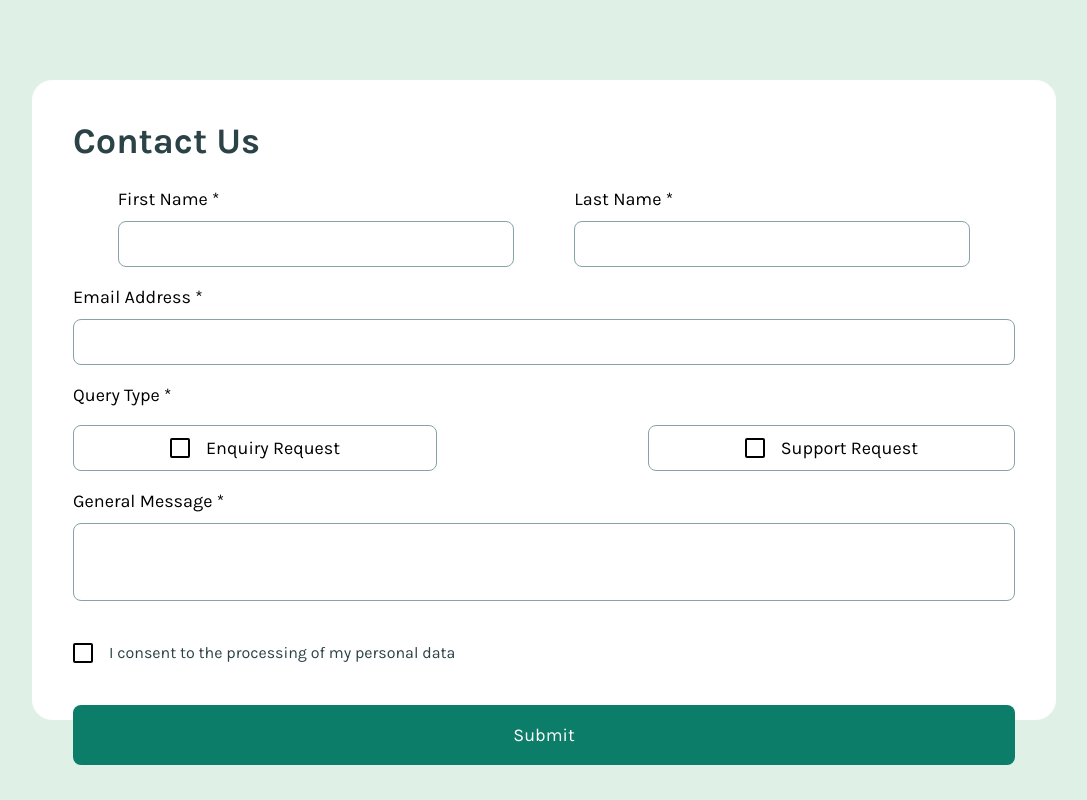
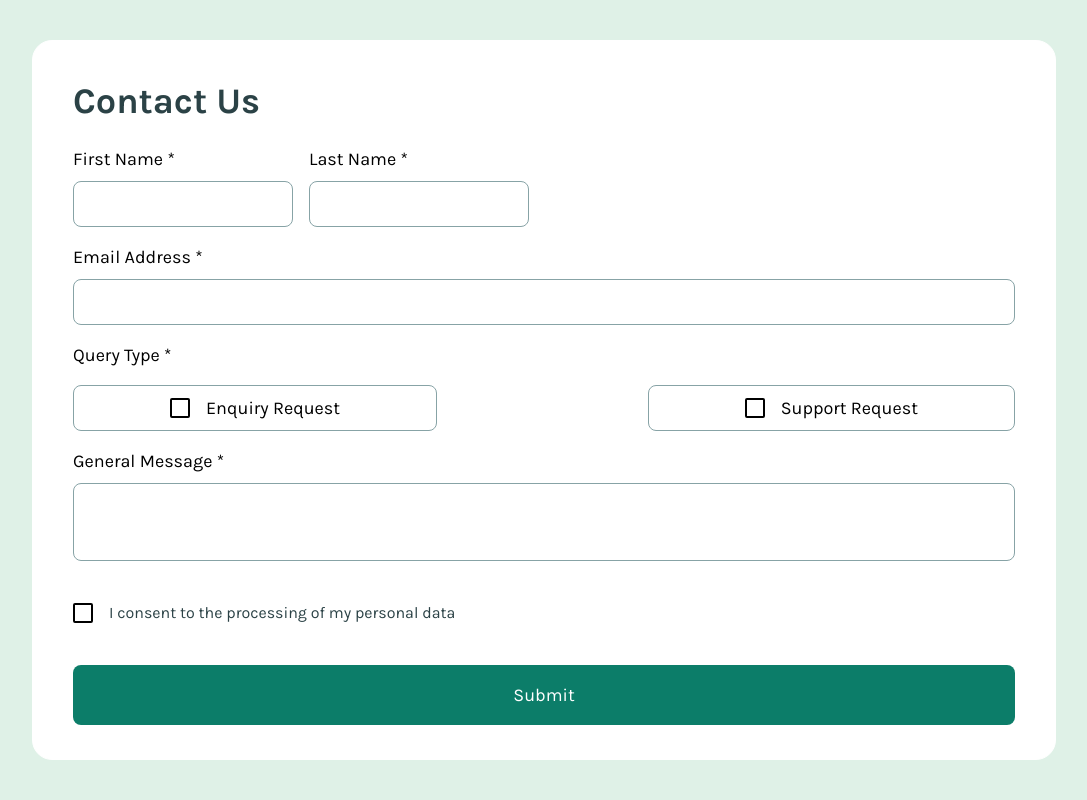
Before and after one commit to lavollmer/contact-form, a React (Vite) app: page / in a window 1280 px wide. Shown: the whole page, without its empty margins (96-1183 px from the left). Built offline with nearby package versions, Linux system fonts and the light colour scheme.

Commit message:
styling the input boxes

```diff
--- a/src/App.css
+++ b/src/App.css
@@ -11,7 +11,7 @@
 .boxy {
   display: flex;
   flex-direction: column;
-  height: 80vh;
+  height: 90vh;
   width: 80vw;
   background-color: white;
   border: 1px solid white;
--- a/src/App.jsx
+++ b/src/App.jsx
@@ -58,11 +58,11 @@ function App() {
             <h1 className="text-grey-dark font-bold text-4xl">Contact Us</h1>
           </div>
           {/* first line of the form */}
-          <div className="flex flex-col pt-6">
+          <div className="flex flex-col pt-6 w-full">
             <ErrorBoundary>
-              <form className="flex flex-col space-y-4" onSubmit={handleSubmit}>
+              <form className="flex flex-col space-y-4 w-full" onSubmit={handleSubmit}>
                 {/* input boxes with reusable box */}
-                <div className="flex flex-row justify-evenly items-center space-x-4">
+                <div className="flex flex-row space-x-4 w-full">
                   <InputBox
                     title="First Name"
                     value={firstName}
--- a/src/components/inputBox.jsx
+++ b/src/components/inputBox.jsx
@@ -3,13 +3,13 @@ import React from "react";
 const inputBox = ({ title, value, onChange, error }) => {
   return (
     <div>
-      <div className="flex flex-col space-y-2">
+      <div className="flex flex-col space-y-2 w-full">
         <label className="text-lg">{title} *</label>
         <input
           type="text"
           value={value}
           onChange={onChange}
-          className="border border-grey-medium rounded-lg py-2 px-24 text-lg cursor-pointer hover:border-green-medium hover:shadow-lg"
+          className="border border-grey-medium rounded-lg p-2 py-2 w-full text-lg cursor-pointer hover:border-green-medium hover:shadow-lg"
         />
         {error && <div className="text-red-500">{error}</div>}
       </div>
```
